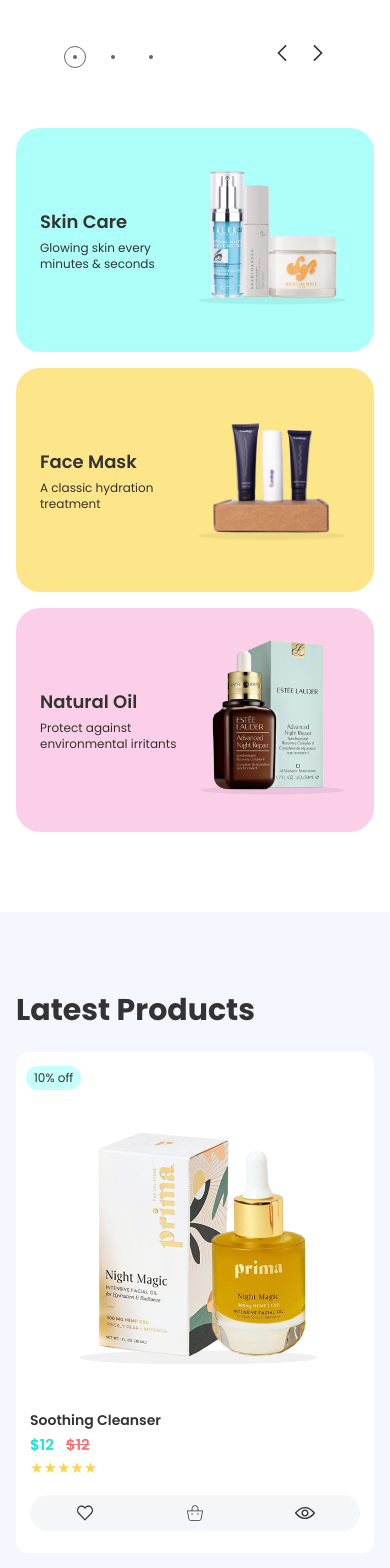
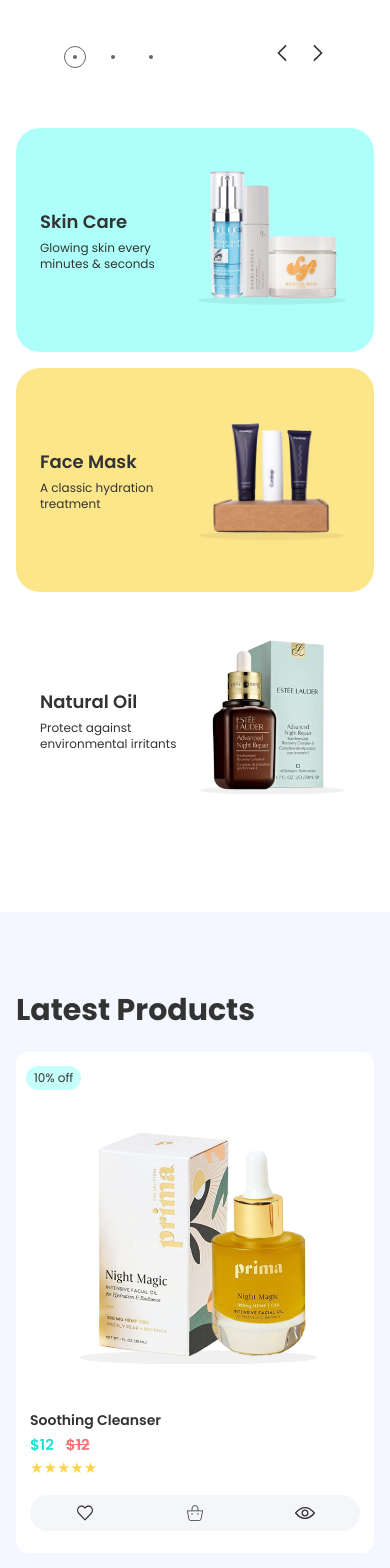
Before and after one commit to mhsazol111/tf-next-store, a Next.js app: page / in a window 390 px wide. Shown: the part 800-2368 px from the top of the page. Built offline with nearby package versions, Linux system fonts and the light colour scheme.

Commit message:
Home page animation on mobile when in view

```diff
--- a/pages/index.jsx
+++ b/pages/index.jsx
@@ -4,12 +4,11 @@
 import InView from '../src/components/utilities/inView';
 import HomeSlider from '../src/components/HomeSlider';
 import FeaturedCategories from '../src/components/FeaturedCategories';
-import dummyProducts from '../src/services/dummyProducts';
-import ProductItem from '../src/components/ProductItem';
 import OfferGrid from '../src/components/OfferGrid';
 import InteractiveIcon from '../src/components/utilities/InterativeIcon';
 import PopularCategories from '../src/components/PopularCategories';
 import NewsLetter from '../src/components/NewsLetter';
+import ProductGrid from '../src/components/ProductGrid';
 
 const Home = () => (
   <>
@@ -30,7 +29,7 @@
         <InView
           variants={{
             initial: { opacity: 0 },
-            animate: { opacity: 1, transition: { when: 'beforeChildren', staggerChildren: 0.15 } },
+            animate: { opacity: 1, transition: { when: 'beforeChildren' } },
           }}
           threshold={0.1}
         >
@@ -45,11 +44,8 @@
               Latest Products
             </motion.span>
           </h2>
-          <div className="product_grid grid grid-cols-1 sm:grid-cols-2 md:grid-cols-3 lg:grid-cols-4 xl:grid-cols-5 gap-4">
-            {dummyProducts &&
-              dummyProducts.map((product) => <ProductItem key={product.id} product={product} />)}
-          </div>
         </InView>
+        <ProductGrid />
       </div>
     </div>
 
--- a/src/components/FeaturedCategories.jsx
+++ b/src/components/FeaturedCategories.jsx
@@ -1,66 +1,34 @@
 import { motion } from 'framer-motion';
 import Link from 'next/link';
 import Image from 'next/image';
+import useViewport from '../hooks/useViewport';
+import { featuredCategories } from '../services/dummyAPI';
+import { ease } from '../services/animation';
 import InView from './utilities/inView';
-import { ease } from '../services/animation';
 
 const FeaturedCategories = () => {
-  const categories = [
-    {
-      id: 1,
-      url: 'skin-care',
-      backgroundColor: 'bg-theme_green-300',
-      title: 'Skin Care',
-      details: 'Glowing skin every minutes & seconds',
-      imgUrl: 'product-6.png',
-      width: 338,
-      height: 308,
-    },
-    {
-      id: 2,
-      url: 'skin-care',
-      backgroundColor: 'bg-yellow-200',
-      title: 'Face Mask',
-      details: 'A classic hydration treatment',
-      imgUrl: 'product-14.png',
-      width: 350,
-      height: 350,
-    },
-    {
-      id: 3,
-      url: 'skin-care',
-      backgroundColor: 'bg-pink-200',
-      title: 'Natural Oil',
-      details: 'Protect against environmental irritants',
-      imgUrl: 'product-5.png',
-      width: 350,
-      height: 350,
-    },
-  ];
+  const { width } = useViewport();
+  const variants = {
+    initial: { opacity: 0, y: 20 },
+    animate: (custom) => ({
+      opacity: 1,
+      y: 0,
+      transition: {
+        ease,
+        duration: 0.6,
+        delay: width > 1024 ? custom * 0.1 : 0,
+        when: 'beforeChildren',
+      },
+    }),
+  };
+
   return (
-    <InView
-      variants={{
-        initial: { opacity: 0 },
-        animate: {
-          opacity: 1,
-          transition: { staggerChildren: 0.1, when: 'beforeChildren' },
-        },
-      }}
-      className="grid grid-cols-1 lg:grid-cols-3 grid-rows-1 gap-4"
-    >
-      {categories &&
-        categories.map((cat) => (
-          <div key={cat.id} className="block w-full">
+    <div className="grid grid-cols-1 lg:grid-cols-3 grid-rows-1 gap-4">
+      {featuredCategories &&
+        featuredCategories.map((cat, item) => (
+          <InView key={cat.id} variants={variants} custom={item} className="block w-full">
             <Link href={`/category/${cat.url}`} passHref>
               <motion.a
-                variants={{
-                  initial: { opacity: 0, y: 20 },
-                  animate: {
-                    opacity: 1,
-                    y: 0,
-                    transition: { ease, duration: 0.6, when: 'beforeChildren' },
-                  },
-                }}
                 whileHover={{
                   scale: 1.02,
                   boxShadow: '0 8px 30px -5px rgba(0, 0, 0, .10)',
@@ -116,9 +84,9 @@
                 </div>
               </motion.a>
             </Link>
-          </div>
+          </InView>
         ))}
-    </InView>
+    </div>
   );
 };
 
--- /dev/null
+++ b/src/components/ProductGrid.jsx
@@ -0,0 +1,13 @@
+import dummyProducts from '../services/dummyAPI';
+import ProductItem from './ProductItem';
+
+const ProductGrid = () => (
+  <div className="product_grid grid grid-cols-1 sm:grid-cols-2 md:grid-cols-3 lg:grid-cols-4 xl:grid-cols-5 gap-4">
+    {dummyProducts &&
+      dummyProducts.map((product, item) => (
+        <ProductItem key={product.id} product={product} item={item} />
+      ))}
+  </div>
+);
+
+export default ProductGrid;
--- a/src/components/ProductItem.jsx
+++ b/src/components/ProductItem.jsx
@@ -1,30 +1,36 @@
 import { motion } from 'framer-motion';
 import Image from 'next/image';
 import Link from 'next/link';
+import InView from './utilities/inView';
+
 import StarRating from './utilities/StarRating';
-
 import CartIcon from '../../public/images/icons/cart.svg';
 import HeartIcon from '../../public/images/icons/heart.svg';
 import EyeIcon from '../../public/images/icons/eye.svg';
 
 import style from '../assets/scss/productItem.module.scss';
+import useViewport from '../hooks/useViewport';
 
-const ProductItem = ({ product }) => (
-  // console.log(product);
-
-  <Link href={`/products/${product.slug}`} passHref>
-    <motion.a
-      variants={{
+const ProductItem = ({ product, item }) => {
+  const { width } = useViewport();
+  const variants = {
     initial: { y: 30, opacity: 0 },
-        animate: {
+    animate: (custom) => ({
       y: 0,
       opacity: 1,
-          transition: { duration: 0.2, staggerChildren: 0.1, when: 'beforeChildren' },
+      transition: {
+        duration: 0.2,
+        delay: width > 1024 ? custom * 0.15 : 0,
+        staggerChildren: 0.1,
+        when: 'beforeChildren',
       },
-      }}
-      whileHover={{ borderColor: 'rgba(28, 226, 216, .75)' }}
-      className="w-full block product_gird__item bg-white px-3 py-5 rounded-xl border-2 border-solid border-transparent focus:outline-none focus-visible:ring-2 focus-visible:ring-theme_green focus-visible:ring-opacity-75"
-    >
+    }),
+  };
+
+  return (
+    <InView variants={variants} custom={item}>
+      <Link href={`/products/${product.slug}`} passHref>
+        <a className="w-full block product_gird__item bg-white px-3 py-5 rounded-xl border-2 border-solid border-transparent focus:outline-none focus-visible:ring-2 focus-visible:ring-theme_green focus-visible:ring-opacity-75 transition-shadow ease-in-out duration-200 hover:ring-2 hover:ring-theme_green hover:ring-opacity-75">
           <motion.div
             variants={{
               initial: { y: 10, opacity: 0 },
@@ -63,8 +69,12 @@
               }}
               className="font-semibold"
             >
-          {product.sale_price && <span className="text-theme_green mr-3">${product.price}</span>}
-          <span className={product.sale_price ? 'line-through text-red-400' : 'text-theme_green'}>
+              {product.sale_price && (
+                <span className="text-theme_green mr-3">${product.price}</span>
+              )}
+              <span
+                className={product.sale_price ? 'line-through text-red-400' : 'text-theme_green'}
+              >
                 ${product.price}
               </span>
             </motion.p>
@@ -132,7 +142,9 @@
               </button>
             </motion.div>
           </div>
-    </motion.a>
+        </a>
       </Link>
+    </InView>
   );
+};
 export default ProductItem;
--- a/src/components/utilities/inView.jsx
+++ b/src/components/utilities/inView.jsx
@@ -2,11 +2,12 @@
 import { useInView } from 'react-intersection-observer';
 import { motion, useAnimation } from 'framer-motion';
 
-const InView = ({ variants, children, threshold, className }) => {
+const InView = ({ as, variants, custom, children, threshold, className }) => {
   const controls = useAnimation();
   const [ref, inView] = useInView({
     threshold: threshold || 0.2,
   });
+  const Wrapper = as ? motion[as] : motion.div;
 
   useEffect(() => {
     if (inView) {
@@ -15,15 +16,16 @@
   }, [controls, inView]);
 
   return (
-    <motion.div
+    <Wrapper
       ref={ref}
+      custom={custom || 0}
       initial="initial"
       animate={controls}
       variants={variants}
       className={`in-view-wrapper ${className || ''}`}
     >
       {children}
-    </motion.div>
+    </Wrapper>
   );
 };
 export default InView;
--- a/src/services/dummyProducts.js
+++ b/src/services/dummyAPI.js
@@ -19,7 +19,7 @@
     categories: ['skincare', 'facewash', 'facepack'],
     price: 30,
     sale_price: 25,
-    sale_percent: 10,
+    sale_percent: 20,
     rating: 4,
     imageUrl: 'product-2.png',
     imageWidth: 640,
@@ -43,7 +43,7 @@
     categories: ['skincare', 'facewash', 'facepack'],
     price: 12,
     sale_price: 10,
-    sale_percent: 10,
+    sale_percent: 25,
     rating: 5,
     imageUrl: 'product-5.png',
     imageWidth: 640,
@@ -54,9 +54,9 @@
     title: 'Night Infusion Cream',
     slug: 'product-1',
     categories: ['skincare', 'facewash', 'facepack'],
-    price: 12,
-    sale_price: 10,
-    sale_percent: 10,
+    price: 20,
+    sale_price: 30,
+    sale_percent: 30,
     rating: 5,
     imageUrl: 'product-6.png',
     imageWidth: 640,
@@ -67,9 +67,9 @@
     title: 'Night Moisturizer',
     slug: 'product-1',
     categories: ['skincare', 'facewash', 'facepack'],
-    price: 12,
-    sale_price: 10,
-    sale_percent: 10,
+    price: 30,
+    sale_price: 50,
+    sale_percent: 20,
     rating: 5,
     imageUrl: 'product-7.png',
     imageWidth: 640,
@@ -80,9 +80,9 @@
     title: 'Restorative Cream',
     slug: 'product-1',
     categories: ['skincare', 'facewash', 'facepack'],
-    price: 12,
-    sale_price: 10,
-    sale_percent: 10,
+    price: 100,
+    sale_price: 89,
+    sale_percent: 20,
     rating: 5,
     imageUrl: 'product-8.png',
     imageWidth: 640,
@@ -106,9 +106,9 @@
     title: 'Intense Advanced Serum',
     slug: 'product-1',
     categories: ['skincare', 'facewash', 'facepack'],
-    price: 12,
-    sale_price: 10,
-    sale_percent: 10,
+    price: 40,
+    sale_price: 30,
+    sale_percent: 30,
     rating: 2.4,
     imageUrl: 'product-10.png',
     imageWidth: 640,
@@ -119,9 +119,9 @@
     title: 'Repair Concentrate Serum',
     slug: 'product-1',
     categories: ['skincare', 'facewash', 'facepack'],
-    price: 12,
-    sale_price: 10,
-    sale_percent: 10,
+    price: 75,
+    sale_price: 50,
+    sale_percent: 40,
     rating: 2.4,
     imageUrl: 'product-11.png',
     imageWidth: 640,
@@ -129,4 +129,37 @@
   },
 ];
 
+export const featuredCategories = [
+  {
+    id: 1,
+    url: 'skin-care',
+    backgroundColor: 'bg-theme_green-300',
+    title: 'Skin Care',
+    details: 'Glowing skin every minutes & seconds',
+    imgUrl: 'product-6.png',
+    width: 338,
+    height: 308,
+  },
+  {
+    id: 2,
+    url: 'skin-care',
+    backgroundColor: 'bg-yellow-200',
+    title: 'Face Mask',
+    details: 'A classic hydration treatment',
+    imgUrl: 'product-14.png',
+    width: 350,
+    height: 350,
+  },
+  {
+    id: 3,
+    url: 'skin-care',
+    backgroundColor: 'bg-pink-200',
+    title: 'Natural Oil',
+    details: 'Protect against environmental irritants',
+    imgUrl: 'product-5.png',
+    width: 350,
+    height: 350,
+  },
+];
+
 export default dummyProducts;
```
Also changed, not shown: public/images/sale_bg-10.jpg (added). Lines whose indentation alone changed are shown as unchanged.
